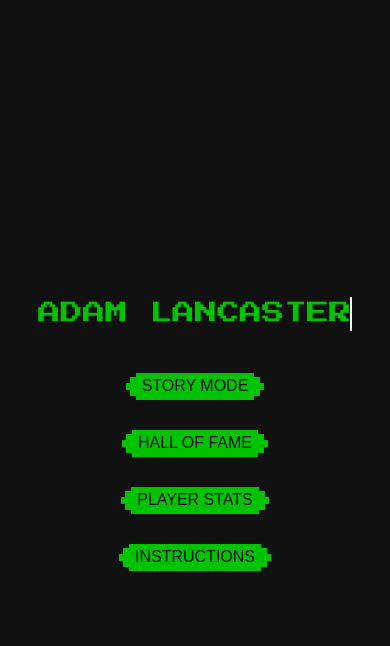
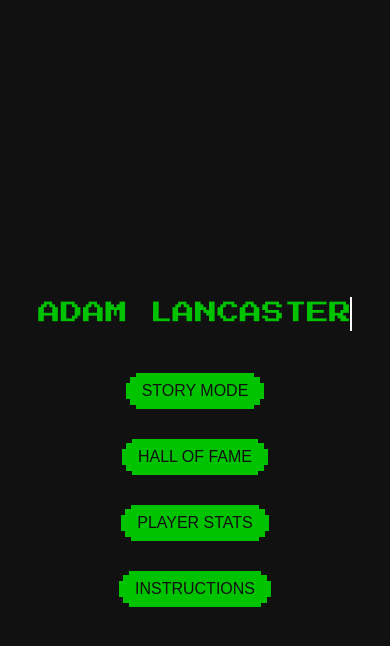
Before and after one commit to Adzz/adzz.github.io, a Jekyll site: the page built from index.html, in a window 390 px wide. Shown: the top 646 px of the page. Built offline with Jekyll 4.4.1, drawn with Linux system fonts in a browser that asks for light colours.

Commit message:
Improves media queries

```diff
--- a/_sass/partials/_home.scss
+++ b/_sass/partials/_home.scss
@@ -64,9 +64,9 @@
       font-size:2.5em;
     }
     .homepage-btns {
-      @include pixelated-btns($green-iterm, $black, 1.3em, 38vh);
+      @include pixelated-btns($green-iterm, $black, 1.4em, 38vh);
       margin: 20px 100px;
-      height: 5%;
+      height: 4%;
     }
   }
 
@@ -75,9 +75,9 @@
       font-size:2em;
     }
     .homepage-btns {
-      @include pixelated-btns($green-iterm, $black, 1.3em, 38vh);
+      @include pixelated-btns($green-iterm, $black, 1.4em, 38vh);
       margin: 15px 100px;
-      height: 5%;
+      height: 4%;
     }
   }
 
@@ -99,7 +99,6 @@
     .homepage-btns {
       @include pixelated-btns($green-iterm, $black, 1em, 36vh);
       margin: 15px 100px;
-      height: 3%;
     }
   }
 }
```
